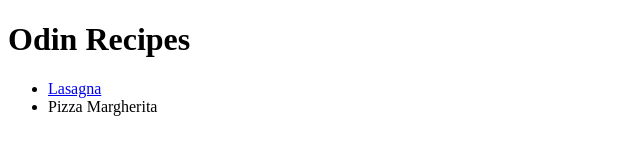
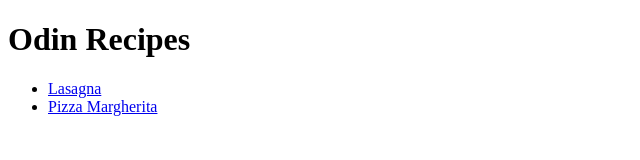
Before and after one commit to megj88/odin-recipes, a plain HTML site: page index.html in a window 1280 px wide. Shown: the whole page, without its empty margins (0-640 px from the left). Drawn offline with Linux system fonts and the light colour scheme.

Commit message:
fix broken link

```diff
--- a/index.html
+++ b/index.html
@@ -8,7 +8,7 @@
         <h1>Odin Recipes</h1>
         <ul>
         <li><a href="recipes/lasagna.html">Lasagna</a></li>
-        <li><a hred0"recipes/pizza.html">Pizza Margherita</a></li>
+        <li><a href="recipes/pizza.html">Pizza Margherita</a></li>
 
         </ul>
 
```
